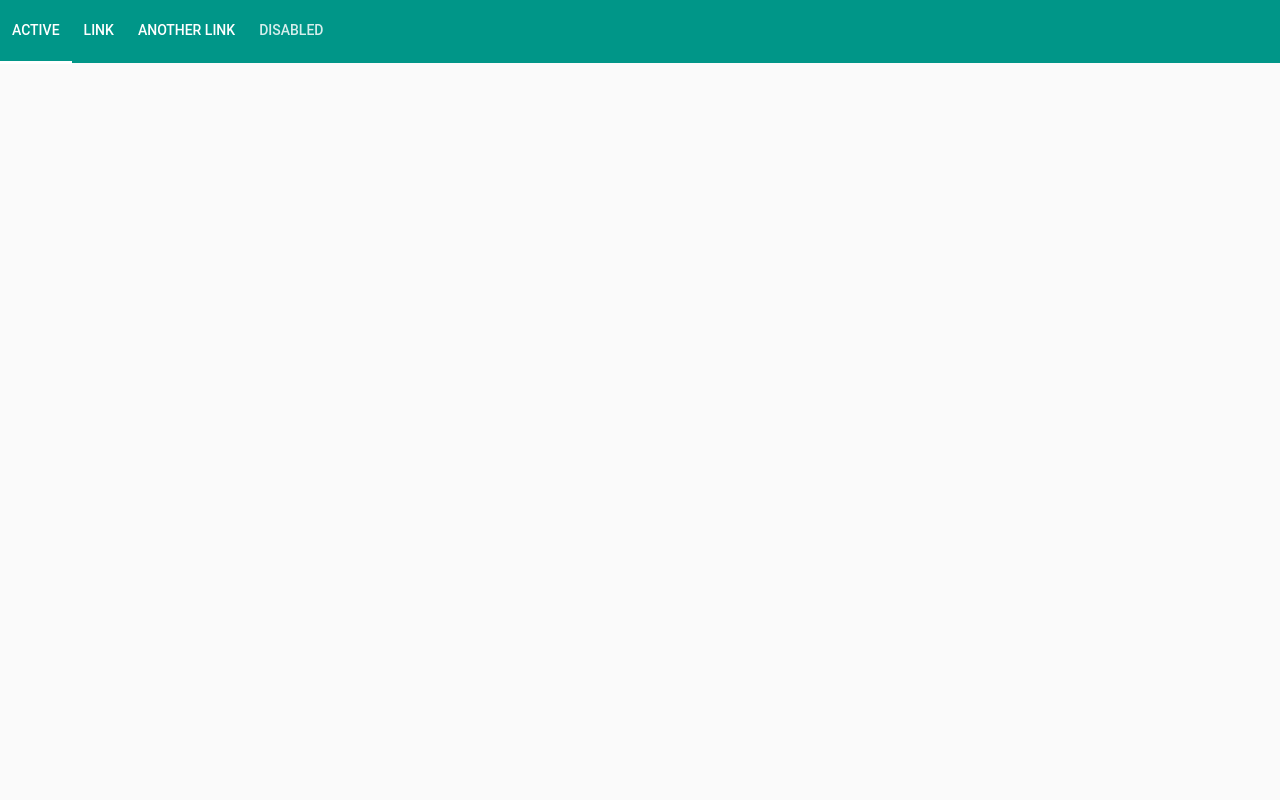
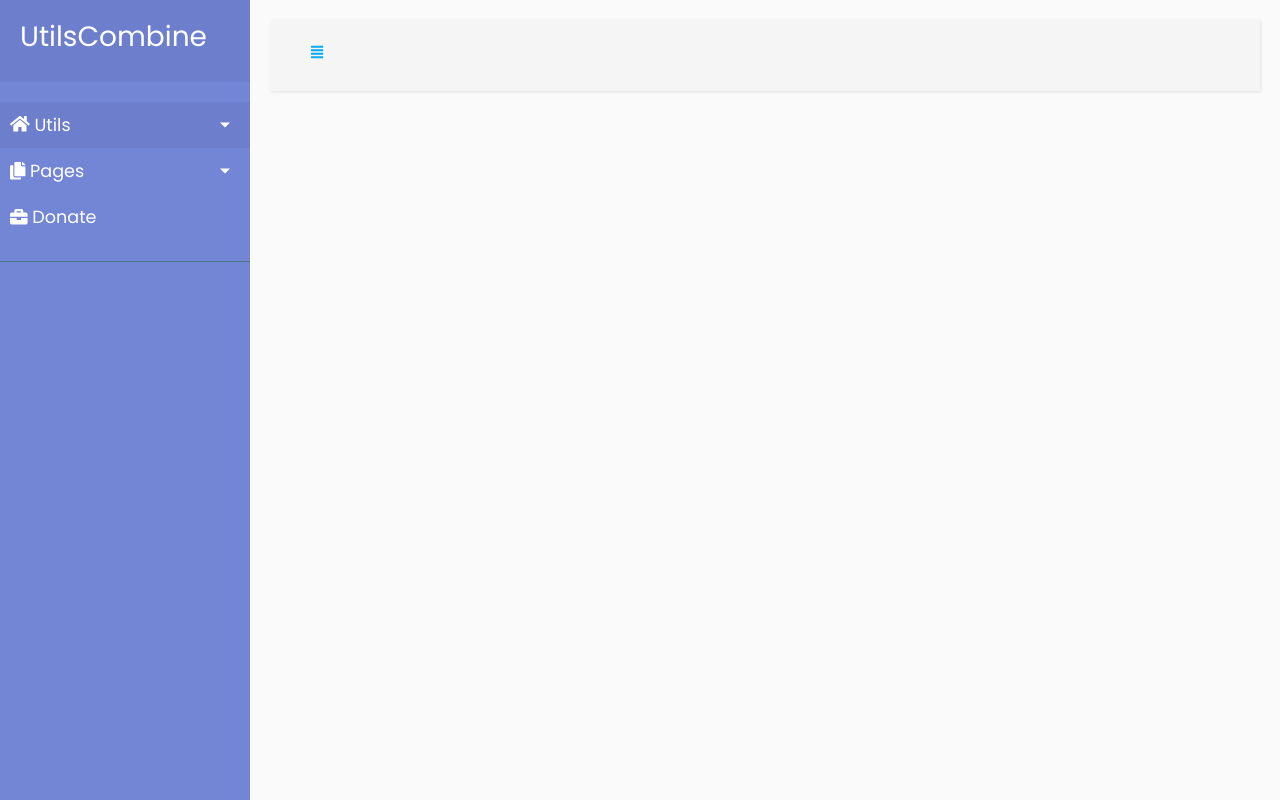
Before and after one commit to ledgku/utilscombine, a Django app: page /dev/ in a window 1280 px wide. Run offline with Django 3.2, Linux system fonts and the light colour scheme; some libraries are stand-ins or nearby versions.

Commit message:
메인화면 사이드바 프로토타입

```diff
--- /dev/null
+++ b/static/custom/css/base.css
@@ -0,0 +1,255 @@
+/*
+    DEMO STYLE
+*/
+
+@import "https://fonts.googleapis.com/css?family=Poppins:300,400,500,600,700";
+body {
+    font-family: 'Poppins', sans-serif;
+    background: #fafafa;
+}
+
+p {
+    font-family: 'Poppins', sans-serif;
+    font-size: 1.1em;
+    font-weight: 300;
+    line-height: 1.7em;
+    color: #999;
+}
+
+a,
+a:hover,
+a:focus {
+    color: inherit;
+    text-decoration: none;
+    transition: all 0.3s;
+}
+
+.navbar {
+    padding: 15px 10px;
+    background: #fff;
+    border: none;
+    border-radius: 0;
+    margin-bottom: 40px;
+    box-shadow: 1px 1px 3px rgba(0, 0, 0, 0.1);
+}
+
+.navbar-btn {
+    box-shadow: none;
+    outline: none !important;
+    border: none;
+}
+
+.line {
+    width: 100%;
+    height: 1px;
+    border-bottom: 1px dashed #ddd;
+    margin: 40px 0;
+}
+
+i,
+span {
+    display: inline-block;
+}
+
+/* ---------------------------------------------------
+    SIDEBAR STYLE
+----------------------------------------------------- */
+
+.wrapper {
+    display: flex;
+    align-items: stretch;
+}
+
+#sidebar {
+    min-width: 250px;
+    max-width: 250px;
+    background: #7386d5;
+    color: #fff;
+    transition: all 0.3s;
+}
+
+#sidebar.active {
+    min-width: 80px;
+    max-width: 80px;
+    text-align: center;
+}
+
+#sidebar.active .sidebar-header h3,
+#sidebar.active .CTAs {
+    display: none;
+}
+
+#sidebar.active .sidebar-header strong {
+    display: block;
+}
+
+#sidebar ul li a {
+    text-align: left;
+}
+
+#sidebar.active ul li a {
+    padding: 20px 10px;
+    text-align: center;
+    font-size: 0.85em;
+}
+
+#sidebar.active ul li a i {
+    margin-right: 0;
+    display: block;
+    font-size: 1.8em;
+    margin-bottom: 5px;
+}
+
+#sidebar.active ul ul a {
+    padding: 10px !important;
+}
+
+#sidebar.active .dropdown-toggle::after {
+    top: auto;
+    bottom: 10px;
+    right: 50%;
+    -webkit-transform: translateX(50%);
+    -ms-transform: translateX(50%);
+    transform: translateX(50%);
+}
+
+#sidebar .sidebar-header {
+    padding: 20px;
+    background: #6d7fcc;
+}
+
+#sidebar .sidebar-header strong {
+    display: none;
+    font-size: 1.8em;
+}
+
+#sidebar ul.components {
+    padding: 20px 0;
+    border-bottom: 1px solid #47748b;
+}
+
+#sidebar ul li a {
+    padding: 10px;
+    font-size: 1.1em;
+    display: block;
+}
+
+#sidebar ul li a:hover {
+    color: #7386D5;
+    background: #fff;
+}
+
+#sidebar ul li a i {
+    margin-right: 10px;
+}
+
+#sidebar ul li.active>a,
+a[aria-expanded="true"] {
+    color: #fff;
+    background: #6d7fcc;
+}
+
+a[data-toggle="collapse"] {
+    position: relative;
+}
+
+.dropdown-toggle::after {
+    display: block;
+    position: absolute;
+    top: 50%;
+    right: 20px;
+    transform: translateY(-50%);
+}
+
+ul ul a {
+    font-size: 0.9em !important;
+    padding-left: 30px !important;
+    background: #6d7fcc;
+}
+
+ul.CTAs {
+    padding: 20px;
+}
+
+ul.CTAs a {
+    text-align: center;
+    font-size: 0.9em !important;
+    display: block;
+    border-radius: 5px;
+    margin-bottom: 5px;
+}
+
+a.download {
+    background: #fff;
+    color: #7386D5;
+}
+
+a.article,
+a.article:hover {
+    background: #6d7fcc !important;
+    color: #fff !important;
+}
+
+/* ---------------------------------------------------
+    CONTENT STYLE
+----------------------------------------------------- */
+
+#content {
+    width: 100%;
+    padding: 20px;
+    min-height: 100vh;
+    transition: all 0.3s;
+}
+
+/* ---------------------------------------------------
+    MEDIAQUERIES
+----------------------------------------------------- */
+
+@media (max-width: 768px) {
+    #sidebar {
+        min-width: 80px;
+        max-width: 80px;
+        text-align: center;
+        margin-left: -80px !important;
+    }
+    .dropdown-toggle::after {
+        top: auto;
+        bottom: 10px;
+        right: 50%;
+        -webkit-transform: translateX(50%);
+        -ms-transform: translateX(50%);
+        transform: translateX(50%);
+    }
+    #sidebar.active {
+        margin-left: 0 !important;
+    }
+    #sidebar .sidebar-header h3,
+    #sidebar .CTAs {
+        display: none;
+    }
+    #sidebar .sidebar-header strong {
+        display: block;
+    }
+    #sidebar ul li a {
+        padding: 20px 10px;
+    }
+    #sidebar ul li a span {
+        font-size: 0.85em;
+    }
+    #sidebar ul li a i {
+        margin-right: 0;
+        display: block;
+    }
+    #sidebar ul ul a {
+        padding: 10px !important;
+    }
+    #sidebar ul li a i {
+        font-size: 1.3em;
+    }
+    #sidebar {
+        margin-left: 0;
+    }
+    #sidebarCollapse span {
+        display: none;
+    }
+}
--- a/templates/base.html
+++ b/templates/base.html
@@ -12,31 +12,85 @@
     <link href="{% static 'bootstrap/css/bootstrap.min.css' %}" rel="stylesheet" type="text/css" />
     <link href="{% static 'bootstrap/css/bootstrap-reboot.min.css' %}" rel="stylesheet" type="text/css" />
     <link href="{% static 'bootstrap/css/bootstrap-grid.min.css' %}" rel="stylesheet" type="text/css" />
-    <link href="{% static 'bootstrap-material-design/css/bootstrap-material-design.min.css' %}" rel="stylesheet" type="text/css"
-    />
+    <link href="{% static 'bootstrap-material-design/css/bootstrap-material-design.min.css' %}" rel="stylesheet" type="text/css" />
+    <link href="{% static 'custom/css/base.css' %}" rel="stylesheet" type="text/css" />
+
+    <!-- Font Awesome JS -->
+    <script defer src="https://use.fontawesome.com/releases/v5.0.13/js/solid.js" integrity="sha384-tzzSw1/Vo+0N5UhStP3bvwWPq+uvzCMfrN1fEFe+xBmv1C/AtVX5K0uZtmcHitFZ" crossorigin="anonymous"></script>
+    <script defer src="https://use.fontawesome.com/releases/v5.0.13/js/fontawesome.js" integrity="sha384-6OIrr52G08NpOFSZdxxz1xdNSndlD4vdcf/q2myIUVO0VsqaGHJsB0RaBE01VTOY" crossorigin="anonymous"></script>
 </head>
 
 <body>
-    <!-- primary -->
-    <ul class="nav nav-tabs bg-primary">
-        <li class="nav-item">
-            <a class="nav-link active" href="#">Active</a>
-        </li>
-        <li class="nav-item">
-            <a class="nav-link" href="#">Link</a>
-        </li>
-        <li class="nav-item">
-            <a class="nav-link" href="#">Another link</a>
-        </li>
-        <li class="nav-item">
-            <a class="nav-link disabled" href="#">Disabled</a>
-        </li>
-    </ul>
+    <div class="wrapper">
+        <!-- Sidebar  -->
+        <nav id="sidebar">
+            <div class="sidebar-header">
+                <h3>UtilsCombine</h3>
+                <strong>UC</strong>
+            </div>
+
+            <ul class="list-unstyled components">
+                <li class="active">
+                    <a href="#homeSubmenu" data-toggle="collapse" aria-expanded="false" class="dropdown-toggle">
+                        <i class="fas fa-home"></i>
+                        Utils
+                    </a>
+                    <ul class="collapse list-unstyled" id="homeSubmenu">
+                        <li>
+                            <a href="#">Find my IP</a>
+                        </li>
+                        <li>
+                            <a href="#">Find my GPS</a>
+                        </li>
+                    </ul>
+                </li>
+                <li>
+                    <a href="#pageSubmenu" data-toggle="collapse" aria-expanded="false" class="dropdown-toggle">
+                        <i class="fas fa-copy"></i>
+                        Pages
+                    </a>
+                    <ul class="collapse list-unstyled" id="pageSubmenu">
+                        <li>
+                            <a href="#">Page 1</a>
+                        </li>
+                        <li>
+                            <a href="#">Page 2</a>
+                        </li>
+                        <li>
+                            <a href="#">Page 3</a>
+                        </li>
+                    </ul>
+                    <a href="#">
+                        <i class="fas fa-briefcase"></i>
+                        Donate
+                    </a>
+                </li>
+            </ul>
+        </nav>
+
+        <!-- Page Content  -->
+        <div id="content">
+            <nav class="navbar navbar-expand-lg navbar-light bg-light">
+                <div class="container-fluid">
+                    <button type="button" id="sidebarCollapse" class="btn btn-info">
+                        <i class="fas fa-align-justify"></i>
+                    </button>
+                </div>
+            </nav>
+        </div>
+    </div>
 
     <script src="{% static 'jquery/jquery-3.3.1.min.js' %}"></script>
     <script src="{% static 'bootstrap/js/bootstrap.min.js' %}"></script>
     <script src="{% static 'bootstrap/js/bootstrap.bundle.min.js' %}"></script>
     <script src="{% static 'bootstrap-material-design/js/bootstrap-material-design.min.js' %}"></script>
+    <script>
+        $(document).ready(function () {
+            $('#sidebarCollapse').on('click', function () {
+                $('#sidebar').toggleClass('active');
+            });
+        });
+    </script>
 </body>
 
 </html>
```
